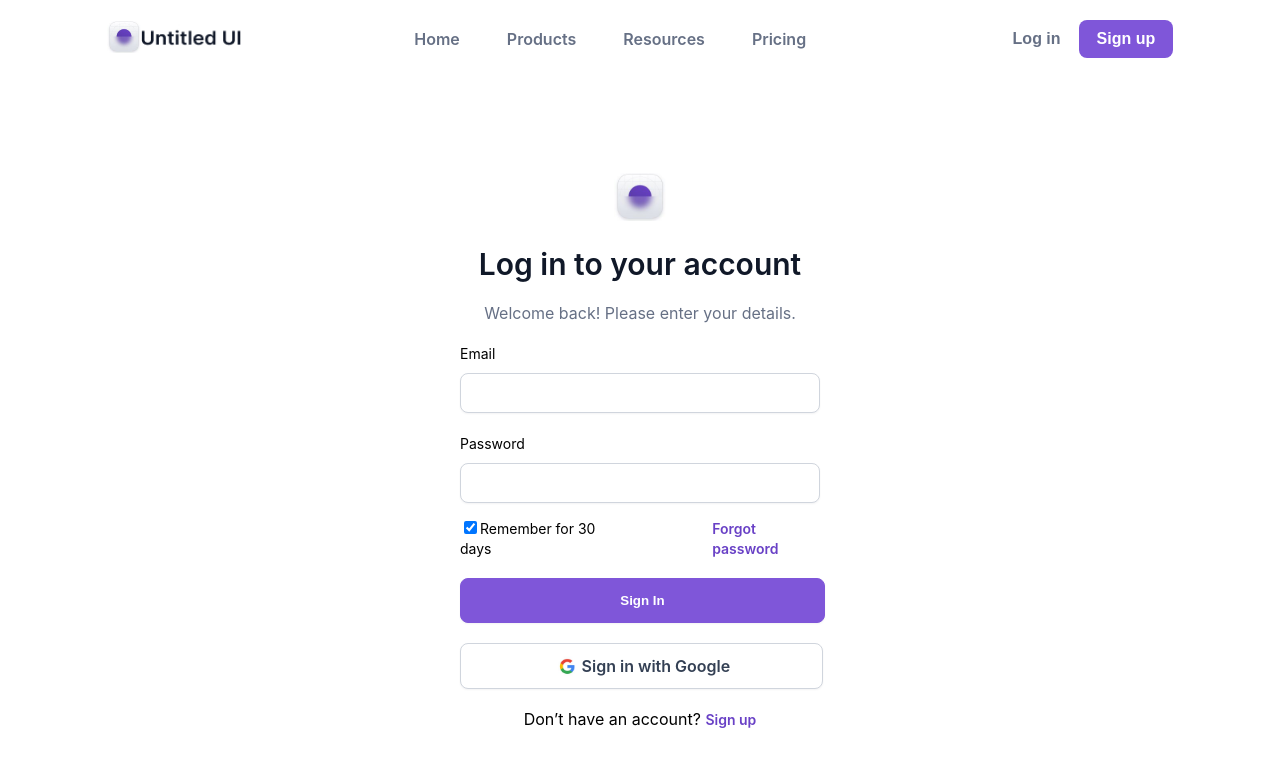
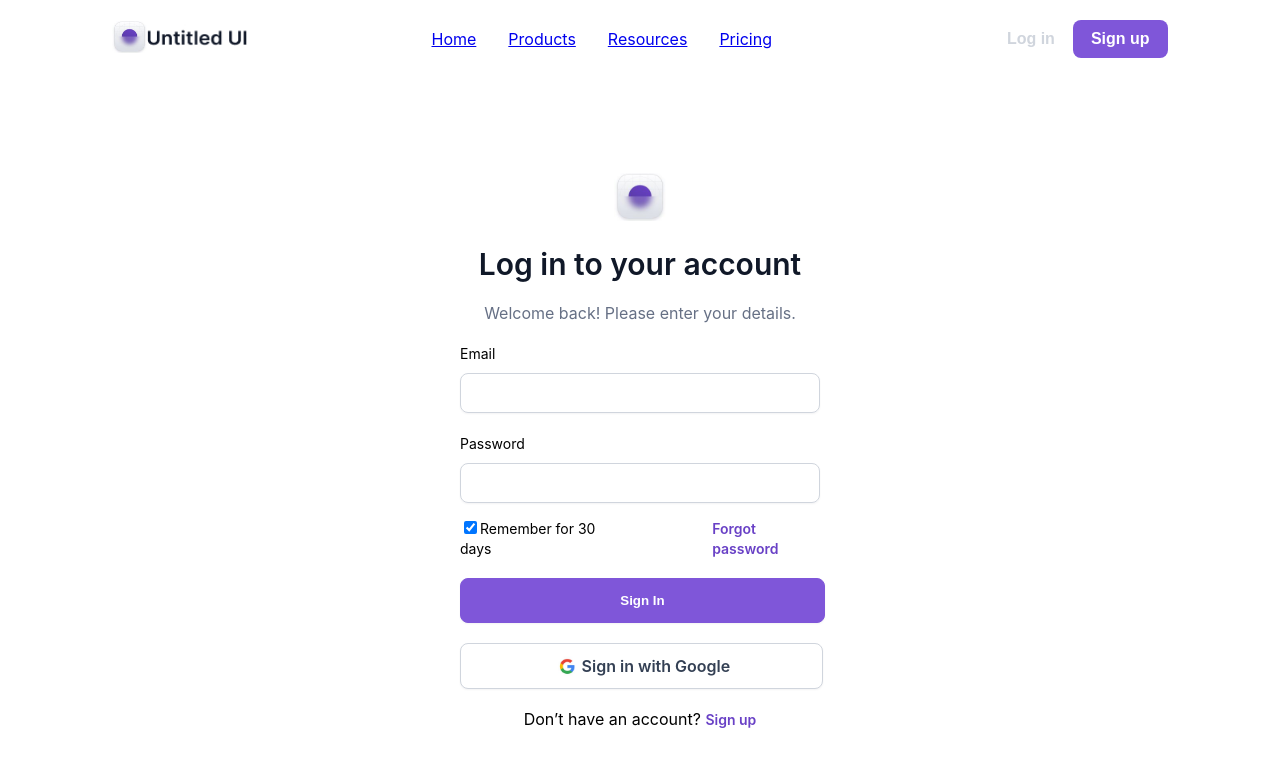
Before and after one commit to turovetsss/ToDo-List, a React (Create React App) app: page /login-hook in a window 1280 px wide. Shown: the top 766 px of the page. Built offline with nearby package versions, Linux system fonts and the light colour scheme; what @bem-react/classname would draw is missing.

Commit message:
scss file

```diff
--- a/src/pages/log-form-hook/log-form-hook.scss
+++ b/src/pages/log-form-hook/log-form-hook.scss
@@ -5,59 +5,61 @@
     padding: 20px;
 }
 
-.menu__list {
+.menu {
+    &__list {
         display: flex;
         list-style: none;
         margin: 0;
         padding: 0;
     }
-
-.menu__item {
+    &__item {
         margin-right: 32px;
-}
-
-.menu__item:last-child {
+        :last-child {
             margin-right: 0;
         }
-
-.menu__item a {
+    }
+    a {
         text-decoration: none;
         margin-right: 15px;
-    color: var(--gray-500, #667085);
-
+        color: var(--Gray-500);
         font-size: 16px;
         font-style: normal;
         font-weight: 600;
         line-height: 24px;
     }
+}
 
-.signup__button {
+.signup {
+    &__button {
         font-size: 16px;
         font-style: normal;
         font-weight: 600;
         padding: 10px 18px;
-    background-color: #7f56d9;
+        background-color: var(--Brand-600);
         color: white;
         border: none;
         border-radius: 8px;
         cursor: pointer;
     }
-.login__button {
+}
+.login {
+    &__button {
         font-size: 16px;
         font-style: normal;
         font-weight: 600;
         padding: 10px 18px;
         background-color: white;
-    color: #667085;
+        color: var(--Gray-300);
         border: none;
         border-radius: 8px;
         cursor: pointer;
+    }
 }
 label {
     font-size: 14px;
 }
 h1 {
-    color: var(--Gray-900, #101828);
+    color: var(--Gray-900);
     text-align: center;
     font-size: 30px;
     font-style: normal;
@@ -80,11 +82,10 @@ p {
 
 .email {
     border-radius: 8px;
-    border: 1px solid var(--Gray-300, #d0d5dd);
-    background: var(--White, #fff);
+    border: 1px solid var(--Gray-300);
+    background: var(--White);
     box-shadow: 0px 1px 2px 0px rgba(16, 24, 40, 0.05);
     padding: 10px 14px;
-
     width: 330px;
     color: #aaaaaa;
     margin-top: 10px;
@@ -115,8 +116,8 @@ p {
 .sign-btn {
     margin-top: 20px;
     border-radius: 8px;
-    border: 1px solid var(--Brand-600, #7f56d9);
-    background: var(--Brand-600, #7f56d9);
+    border: 1px solid var(--Brand-600);
+    background: var(--Brand-600);
     box-shadow: 0px 1px 2px 0px rgba(16, 24, 40, 0.05);
     display: flex;
     transition: 0.3s;
@@ -132,8 +133,8 @@ p {
     margin-top: 20px;
     border-radius: 8px;
     box-shadow: 0px 1px 2px 0px rgba(16, 24, 40, 0.05);
-    color: var(--Brand-600, #7f56d9);
-    border: 1px solid var(--Brand-600, #7f56d9);
+    color: var(--Brand-600);
+    border: 1px solid var(--Brand-600);
     background: white;
 }
 
@@ -143,7 +144,7 @@ p {
 .google-btn {
     margin-top: 20px;
     border-radius: 8px;
-    border: 1px solid var(--Gray-300, #d0d5dd);
+    border: 1px solid var(--Gray-300);
     background: var(--White, #fff);
     box-shadow: 0px 1px 2px 0px rgba(16, 24, 40, 0.05);
     display: flex;
@@ -158,8 +159,8 @@ p {
     cursor: pointer;
     margin-top: 20px;
     border-radius: 8px;
-    border: 1px solid var(--Brand-600, #7f56d9);
-    background: var(--White, #fff);
+    border: 1px solid var(--Brand-600);
+    background: var(--White);
     box-shadow: 0px 4px 4px 0px rgba(45, 46, 50, 0.08);
     display: flex;
     padding: 10px 18px;
@@ -176,7 +177,7 @@ p {
 .error {
     border-radius: 8px;
     border: 1px solid red;
-    background: var(--White, #fff);
+    background: var(--White);
     box-shadow: 0px 1px 2px 0px rgba(16, 24, 40, 0.05);
     padding: 10px 14px;
     width: 330px;
--- a/src/pages/log-form/log-form.scss
+++ b/src/pages/log-form/log-form.scss
@@ -5,59 +5,61 @@
     padding: 20px;
 }
 
-.menu__list {
+.menu {
+    &__list {
         display: flex;
         list-style: none;
         margin: 0;
         padding: 0;
     }
-
-.menu__item {
+    &__item {
         margin-right: 32px;
-}
-
-.menu__item:last-child {
+        :last-child {
             margin-right: 0;
         }
-
-.menu__item a {
+    }
+    a {
         text-decoration: none;
         margin-right: 15px;
-    color: var(--gray-500, #667085);
-
+        color: var(--Gray-500);
         font-size: 16px;
         font-style: normal;
         font-weight: 600;
         line-height: 24px;
     }
+}
 
-.signup__button {
+.signup {
+    &__button {
         font-size: 16px;
         font-style: normal;
         font-weight: 600;
         padding: 10px 18px;
-    background-color: #7f56d9;
+        background-color: var(--Brand-600);
         color: white;
         border: none;
         border-radius: 8px;
         cursor: pointer;
     }
-.login__button {
+}
+.login {
+    &__button {
         font-size: 16px;
         font-style: normal;
         font-weight: 600;
         padding: 10px 18px;
         background-color: white;
-    color: #667085;
+        color: var(--Gray-300);
         border: none;
         border-radius: 8px;
         cursor: pointer;
+    }
 }
 label {
     font-size: 14px;
 }
 h1 {
-    color: var(--Gray-900, #101828);
+    color: var(--Gray-900);
     text-align: center;
     font-size: 30px;
     font-style: normal;
@@ -80,11 +82,10 @@ p {
 
 .email {
     border-radius: 8px;
-    border: 1px solid var(--Gray-300, #d0d5dd);
-    background: var(--White, #fff);
+    border: 1px solid var(--Gray-300);
+    background: var(--White);
     box-shadow: 0px 1px 2px 0px rgba(16, 24, 40, 0.05);
     padding: 10px 14px;
-
     width: 330px;
     color: #aaaaaa;
     margin-top: 10px;
@@ -115,8 +116,8 @@ p {
 .sign-btn {
     margin-top: 20px;
     border-radius: 8px;
-    border: 1px solid var(--Brand-600, #7f56d9);
-    background: var(--Brand-600, #7f56d9);
+    border: 1px solid var(--Brand-600);
+    background: var(--Brand-600);
     box-shadow: 0px 1px 2px 0px rgba(16, 24, 40, 0.05);
     display: flex;
     transition: 0.3s;
@@ -132,8 +133,8 @@ p {
     margin-top: 20px;
     border-radius: 8px;
     box-shadow: 0px 1px 2px 0px rgba(16, 24, 40, 0.05);
-    color: var(--Brand-600, #7f56d9);
-    border: 1px solid var(--Brand-600, #7f56d9);
+    color: var(--Brand-600);
+    border: 1px solid var(--Brand-600);
     background: white;
 }
 
@@ -143,7 +144,7 @@ p {
 .google-btn {
     margin-top: 20px;
     border-radius: 8px;
-    border: 1px solid var(--Gray-300, #d0d5dd);
+    border: 1px solid var(--Gray-300);
     background: var(--White, #fff);
     box-shadow: 0px 1px 2px 0px rgba(16, 24, 40, 0.05);
     display: flex;
@@ -158,8 +159,8 @@ p {
     cursor: pointer;
     margin-top: 20px;
     border-radius: 8px;
-    border: 1px solid var(--Brand-600, #7f56d9);
-    background: var(--White, #fff);
+    border: 1px solid var(--Brand-600);
+    background: var(--White);
     box-shadow: 0px 4px 4px 0px rgba(45, 46, 50, 0.08);
     display: flex;
     padding: 10px 18px;
@@ -176,7 +177,7 @@ p {
 .error {
     border-radius: 8px;
     border: 1px solid red;
-    background: var(--White, #fff);
+    background: var(--White);
     box-shadow: 0px 1px 2px 0px rgba(16, 24, 40, 0.05);
     padding: 10px 14px;
     width: 330px;
--- a/src/variables.scss
+++ b/src/variables.scss
@@ -1,3 +1,7 @@
 :root {
     --primary-color: #6750a4;
+    --Brand-600: #7f56d9;
+    --Gray-300: #d0d5dd;
+    --Gray-900: #101828;
+    --Gray-500: #667085;
 }
```
Lines whose indentation alone changed are shown as unchanged.
